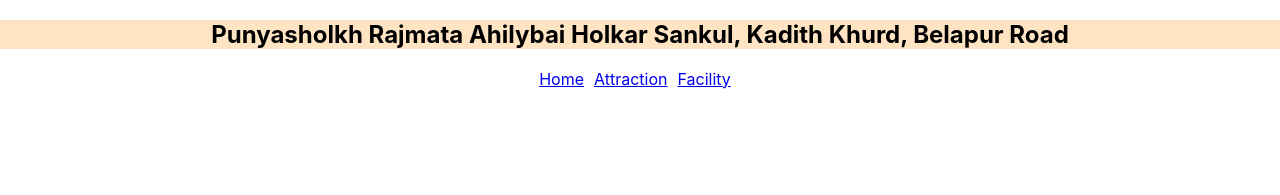
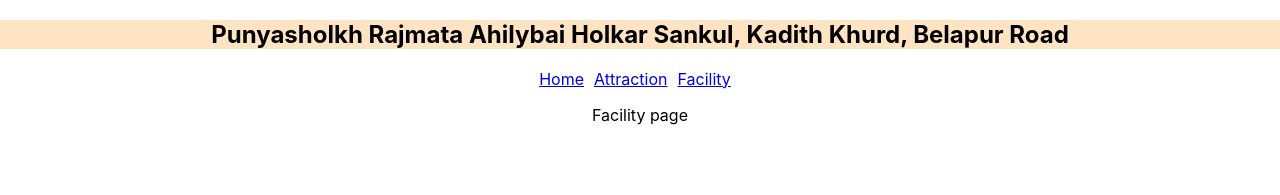
Before and after one commit to shivtcs1983/complex-management-system, a React (Create React App) app: page /complex-management-system/facility in a window 1280 px wide. Shown: the top 195 px of the page. Built offline with nearby package versions, Linux system fonts and the light colour scheme.

Commit message:
update-route-linl-url

```diff
--- a/src/ComplexRoute.tsx
+++ b/src/ComplexRoute.tsx
@@ -19,9 +19,9 @@ const ComplexRoute = () => {
                 </nav>
             </div>
             <Routes>
-                <Route path="/home" element={<HomePage />} />
-                <Route path="/attraction" element={<AttractionPage />} />
-                <Route path="/facility" element={<FacilityPage />} />
+                <Route path="/complex-management-system/home" element={<HomePage />} />
+                <Route path="/complex-management-system/attraction" element={<AttractionPage />} />
+                <Route path="/complex-management-system/facility" element={<FacilityPage />} />
             </Routes>
         </div>
     )
```
